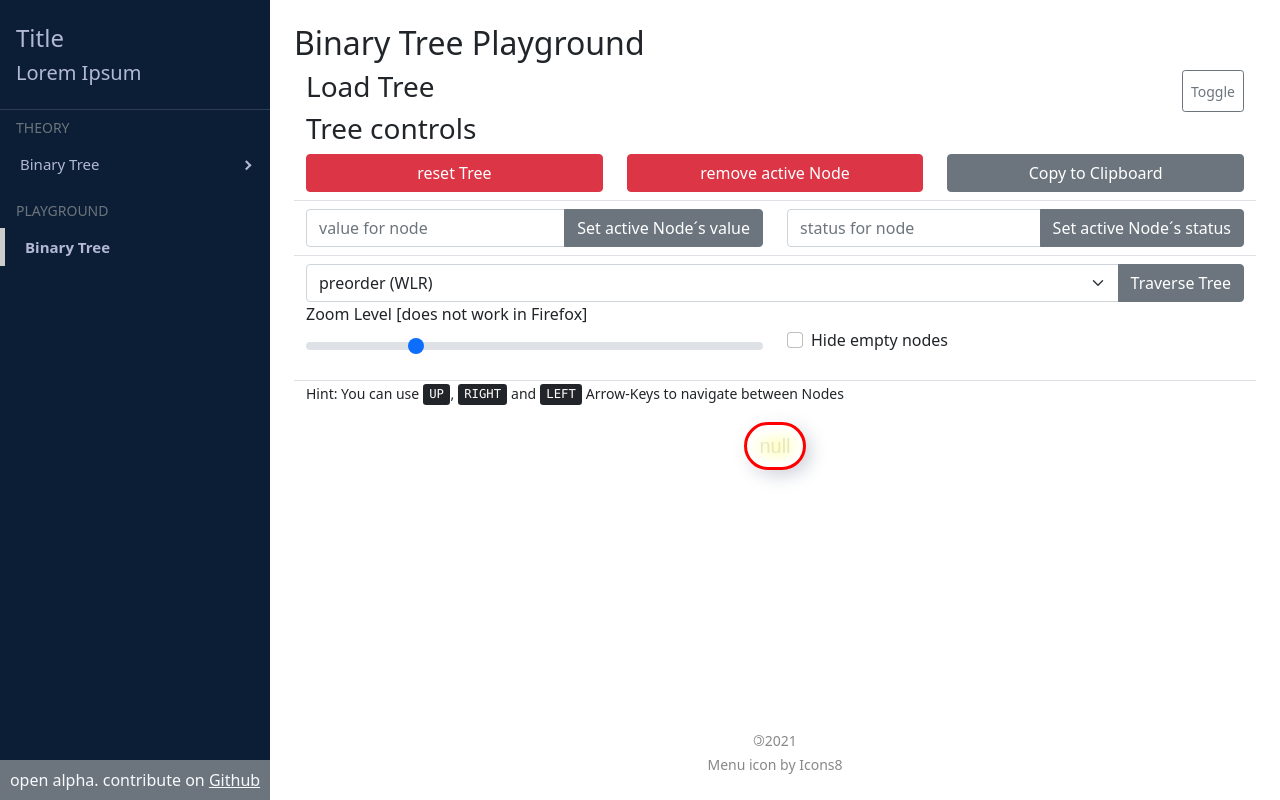
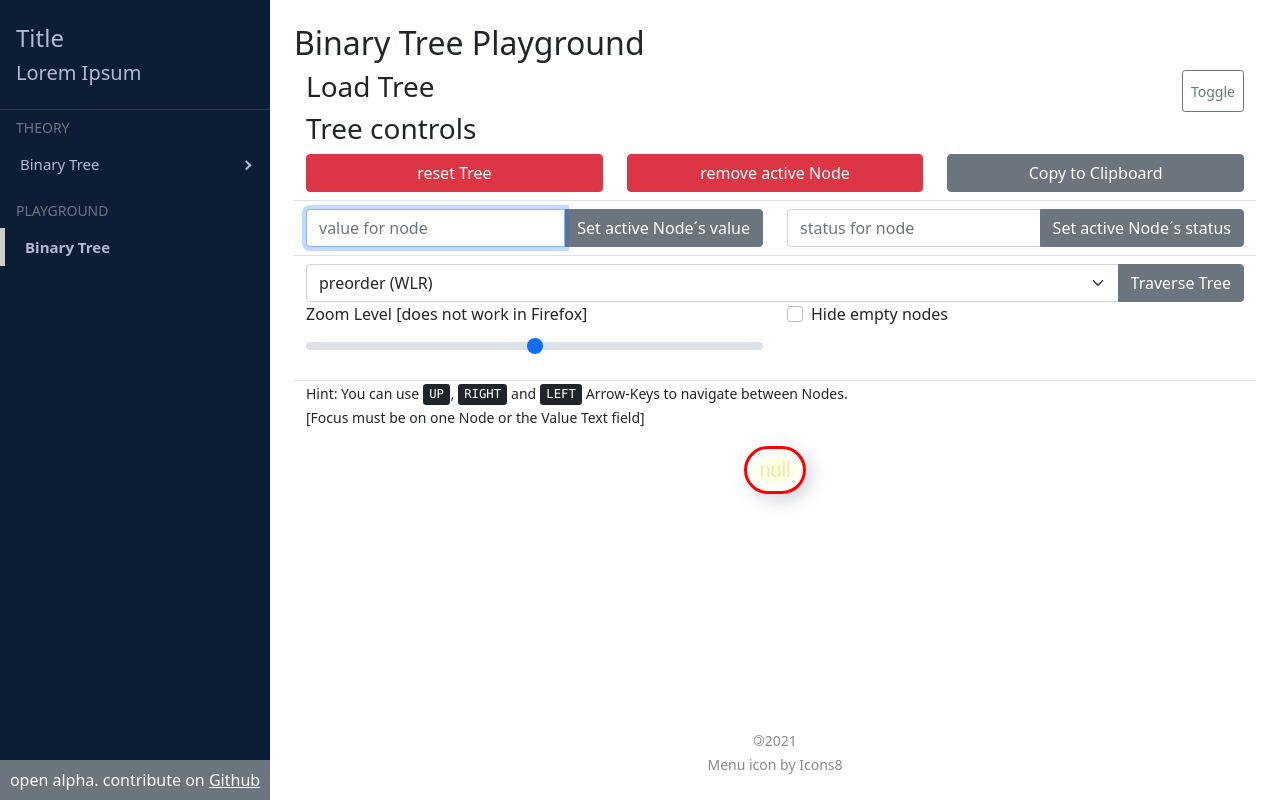
Before and after one commit to layaxx/eduviz, a React (Create React App) app: page /playground/btree in a window 1280 px wide. Built offline with nearby package versions, Linux system fonts and the light colour scheme.

Commit message:
use exponential scale for zoom

```diff
--- a/src/components/playground/BinaryTree.tsx
+++ b/src/components/playground/BinaryTree.tsx
@@ -2,58 +2,38 @@ import React, { useRef, useState } from "react"
 
 import { CopyToClipboard } from "react-copy-to-clipboard"
 import { toast } from "react-toastify"
-import {
-  Button,
-  Col,
-  Container,
-  FormGroup,
-  Input,
-  InputGroup,
-  Label,
-  Row,
-} from "reactstrap"
+import { Button, Col, Container, Input, InputGroup, Row } from "reactstrap"
 import confirm from "reactstrap-confirm"
 
 import {
   exportTreeAsString,
   loadTreeFromString,
 } from "../../lib/binaryTreeHelpers"
-import { NavDirection, TraversalOption } from "../../lib/binaryTreeTypes"
+import { NavDirection } from "../../lib/binaryTreeTypes"
 import BinaryTreeNode from "./BinaryTreeNode"
 import "./BinaryTree.css"
+import HideEmptyNodesControl from "./config/HideEmptyNodesControl"
+import TraversalControl from "./config/TraversalControl"
+import ZoomControl from "./config/ZoomControl"
 import LoadTreeSection from "./LoadTreeSection"
 
 export default function BinaryTree() {
   const rootID = "0"
-
-  const [activeID, setActiveID] = React.useState<string | undefined>(rootID)
-
   const textInput = useRef<null | any>(null)
-
   const callback = (id: string) => {
     setActiveID(id)
     textInput.current?.focus()
   }
 
+  const [activeID, setActiveID] = React.useState<string | undefined>(rootID)
   const [hideEmptyNodes, setHideEmptyNodes] = useState(false)
-
   const [tree, setTree] = React.useState(
     new BinaryTreeNode(rootID, "", callback)
   )
   const [JSX, setJSX] = React.useState(tree.render(hideEmptyNodes))
-
   const [newValue, setNewValue] = React.useState("")
   const [newStatus, setNewStatus] = React.useState("")
-
-  const [zoomLevel, setZoomLevel] = useState(1)
-
-  const [traversalOption, setTraversalOption] = useState<TraversalOption>(
-    TraversalOption.PREORDER
-  )
-
-  const [traversalOutput, setTraversalOutput] = useState("")
-
-  const traversalOptions = Object.values(TraversalOption)
+  const [zoomLevel, setZoomLevel] = useState(0)
 
   const updateTree = (newTree: BinaryTreeNode) => {
     if (!newTree.render) {
@@ -103,16 +83,22 @@ export default function BinaryTree() {
     msg: string,
     mode?: "error" | "warning" | "info" | "success"
   ) => {
-    toast.dismiss()
-    toast.clearWaitingQueue()
-    toast[mode ?? "error"](msg)
+    const options = {
+      progress: 0,
+      type: mode ?? "error",
+      render: msg,
+      autoClose: 3000,
+    }
+    if (!toast.isActive("singleToast")) {
+      toast(msg, options)
+    } else {
+      toast.update("singleToast", options)
+    }
   }
 
-  return (
-    <div
-      tabIndex={0} /* required to listen for keydown events */
-      style={{ outline: "none" }}
-      onKeyDown={(event) => {
+  const navigationHandler: React.KeyboardEventHandler<HTMLDivElement> = (
+    event
+  ) => {
     if (!tree || !activeID) return
 
     try {
@@ -126,7 +112,11 @@ export default function BinaryTree() {
           event.preventDefault()
           break
         case "ArrowUp":
+          if (activeID === tree.id) {
+            singleAlert("Cannot move UP from Root", "info")
+          } else {
             tree.navigate(activeID, NavDirection.UP)
+          }
           event.preventDefault()
           break
       }
@@ -143,7 +133,13 @@ export default function BinaryTree() {
         "Error occurred during Navigation. See Console for additional Information."
       )
     }
-      }}
+  }
+
+  return (
+    <div
+      tabIndex={0} /* required to listen for keydown events */
+      style={{ outline: "none" }}
+      onKeyDown={navigationHandler}
     >
       <h2>Binary Tree Playground</h2>
       <LoadTreeSection updateTree={updateTree} />
@@ -163,8 +159,7 @@ export default function BinaryTree() {
                   confirmColor: "danger",
                 }).then((isConfirmed: boolean) => {
                   if (isConfirmed) {
-                    const newTree = new BinaryTreeNode(rootID, "", callback)
-                    updateTree(newTree)
+                    updateTree(new BinaryTreeNode(rootID, "", callback))
                     setActiveID(rootID)
 
                     // Refocus on Value input
@@ -180,9 +175,7 @@ export default function BinaryTree() {
             <Button
               color="danger"
               onClick={() => {
-                if (!activeID) {
-                  return
-                }
+                if (!activeID) return
                 const newTree =
                   tree.remove(activeID) ??
                   new BinaryTreeNode(rootID, "", callback)
@@ -219,6 +212,7 @@ export default function BinaryTree() {
                 type="text"
                 placeholder="value for node"
                 innerRef={textInput}
+                autoFocus
               />
 
               <Button onClick={handleNodeValueChange}>
@@ -250,72 +244,20 @@ export default function BinaryTree() {
           </Col>
         </Row>
 
-        <InputGroup>
-          <Input
-            name="select"
-            type="select"
-            value={traversalOption}
-            onChange={(event) =>
-              setTraversalOption(event.target.value as TraversalOption)
-            }
-          >
-            {traversalOptions.map((option, index) => (
-              <option key={index}>{option}</option>
-            ))}
-          </Input>
-          <Button
-            onClick={() => setTraversalOutput(tree.traverse(traversalOption))}
-          >
-            Traverse Tree
-          </Button>
-        </InputGroup>
-        {!!traversalOutput && (
-          <Container className="d-flex">
-            <Button close onClick={() => setTraversalOutput("")} size="sm" />
-            <p>
-              <span className="fw-bold">Output:</span> {traversalOutput}
-            </p>
-          </Container>
-        )}
+        <TraversalControl tree={tree} />
 
         <Row>
           <Col>
-            <FormGroup>
-              <Label for="zoomLevel">
-                Zoom Level [does not work in Firefox]
-              </Label>
-              <Input
-                id="zoomLevel"
-                name="range"
-                type="range"
-                min={0.1}
-                max={4}
-                step={0.1}
-                value={zoomLevel}
-                onChange={(event) => setZoomLevel(Number(event.target.value))}
-              />
-            </FormGroup>
+            <ZoomControl zoomLevel={zoomLevel} setZoomLevel={setZoomLevel} />
           </Col>
-          <Col style={{ alignSelf: "center" }}>
-            <FormGroup check>
-              <Input
-                type="checkbox"
-                checked={hideEmptyNodes}
-                onChange={() => {
+          <Col>
+            <HideEmptyNodesControl
+              callback={() => {
                 setJSX(tree.render(!hideEmptyNodes))
                 setHideEmptyNodes(!hideEmptyNodes)
               }}
+              hideEmptyNodes={hideEmptyNodes}
             />
-              <Label
-                check
-                onClick={() => {
-                  setJSX(tree.render(!hideEmptyNodes))
-                  setHideEmptyNodes(!hideEmptyNodes)
-                }}
-              >
-                Hide empty nodes
-              </Label>
-            </FormGroup>
           </Col>
         </Row>
       </Container>
@@ -323,11 +265,12 @@ export default function BinaryTree() {
       <Container>
         <small>
           Hint: You can use <kbd>UP</kbd>, <kbd>RIGHT</kbd> and <kbd>LEFT</kbd>{" "}
-          Arrow-Keys to navigate between Nodes
+          Arrow-Keys to navigate between Nodes. <br />
+          [Focus must be on one Node or the Value Text field]
         </small>
       </Container>
 
-      <div id="react-tree-vis" style={{ zoom: zoomLevel }}>
+      <div id="react-tree-vis" style={{ zoom: Math.exp(zoomLevel) }}>
         <ul>{JSX}</ul>
       </div>
     </div>
--- /dev/null
+++ b/src/components/playground/config/HideEmptyNodesControl.tsx
@@ -0,0 +1,19 @@
+import { Col, FormGroup, Input, Label } from "reactstrap"
+
+type Props = {
+  hideEmptyNodes: boolean
+  callback: () => void
+}
+
+const HideEmptyNodesControl = ({ hideEmptyNodes, callback }: Props) => (
+  <Col style={{ alignSelf: "center" }}>
+    <FormGroup check>
+      <Input type="checkbox" checked={hideEmptyNodes} onChange={callback} />
+      <Label check onClick={callback}>
+        Hide empty nodes
+      </Label>
+    </FormGroup>
+  </Col>
+)
+
+export default HideEmptyNodesControl
--- /dev/null
+++ b/src/components/playground/config/TraversalControl.tsx
@@ -0,0 +1,52 @@
+import { useState } from "react"
+
+import { InputGroup, Input, Button, Container } from "reactstrap"
+
+import { TraversalOption } from "../../../lib/binaryTreeTypes"
+import BinaryTreeNode from "../BinaryTreeNode"
+
+type Props = { tree: BinaryTreeNode }
+
+const TraversalControl = ({ tree }: Props) => {
+  const [traversalOption, setTraversalOption] = useState<TraversalOption>(
+    TraversalOption.PREORDER
+  )
+
+  const [traversalOutput, setTraversalOutput] = useState("")
+
+  const traversalOptions = Object.values(TraversalOption)
+
+  return (
+    <>
+      <InputGroup>
+        <Input
+          name="select"
+          type="select"
+          value={traversalOption}
+          onChange={(event) =>
+            setTraversalOption(event.target.value as TraversalOption)
+          }
+        >
+          {traversalOptions.map((option, index) => (
+            <option key={index}>{option}</option>
+          ))}
+        </Input>
+        <Button
+          onClick={() => setTraversalOutput(tree.traverse(traversalOption))}
+        >
+          Traverse Tree
+        </Button>
+      </InputGroup>
+      {!!traversalOutput && (
+        <Container className="d-flex">
+          <Button close onClick={() => setTraversalOutput("")} size="sm" />
+          <p>
+            <span className="fw-bold">Output:</span> {traversalOutput}
+          </p>
+        </Container>
+      )}
+    </>
+  )
+}
+
+export default TraversalControl
--- /dev/null
+++ b/src/components/playground/config/ZoomControl.tsx
@@ -0,0 +1,21 @@
+import { FormGroup, Label, Input } from "reactstrap"
+
+type Props = { zoomLevel: number; setZoomLevel: (n: number) => void }
+
+const ZoomControl = ({ zoomLevel, setZoomLevel }: Props) => (
+  <FormGroup>
+    <Label for="zoomLevel">Zoom Level [does not work in Firefox]</Label>
+    <Input
+      id="zoomLevel"
+      name="range"
+      type="range"
+      min={-2}
+      max={2}
+      step={0.1}
+      value={zoomLevel}
+      onChange={(event) => setZoomLevel(Number(event.target.value))}
+    />
+  </FormGroup>
+)
+
+export default ZoomControl
```
Lines whose indentation alone changed are shown as unchanged.
